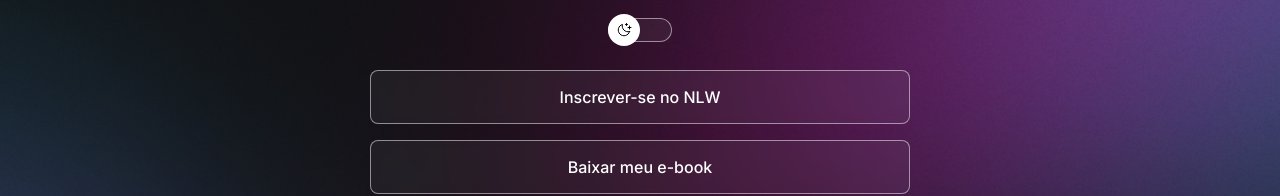
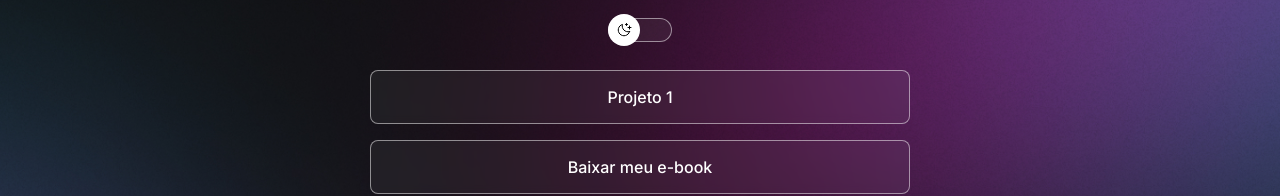
Before and after one commit to carloseduuuuu/DevLinks, a plain HTML site: page index.html in a window 1280 px wide. Shown: the part 237-433 px from the top of the page. Drawn offline with nearby package versions, Linux system fonts and the light colour scheme.

Commit message:
add new project

```diff
--- a/index.html
+++ b/index.html
@@ -29,7 +29,9 @@
 
       <ul>
         <li>
-          <a href="#">Inscrever-se no NLW</a>
+          <a href="https://github.com/carloseduuuuu/Formulario-evento"
+            >Projeto 1</a
+          >
         </li>
         <li>
           <a href="#">Baixar meu e-book</a>
@@ -52,17 +54,11 @@
           <ion-icon name="logo-instagram"></ion-icon>
         </a>
 
-        <a
-          href="https://twitter.com/carloseduuu__"
-          target="_blank"
-        >
+        <a href="https://twitter.com/carloseduuu__" target="_blank">
           <ion-icon name="logo-twitter"></ion-icon>
         </a>
 
-        <a
-          href="https://www.linkedin.com/in/carloseduuu"
-          target="_blank"
-        >
+        <a href="https://www.linkedin.com/in/carloseduuu" target="_blank">
           <ion-icon name="logo-linkedin"></ion-icon>
         </a>
       </div>
```
